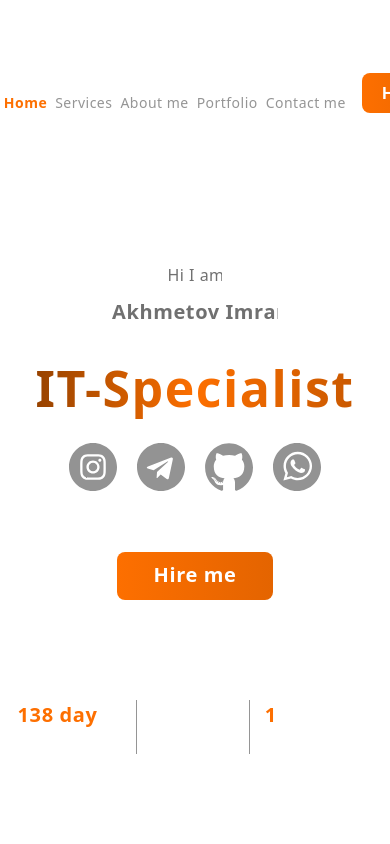
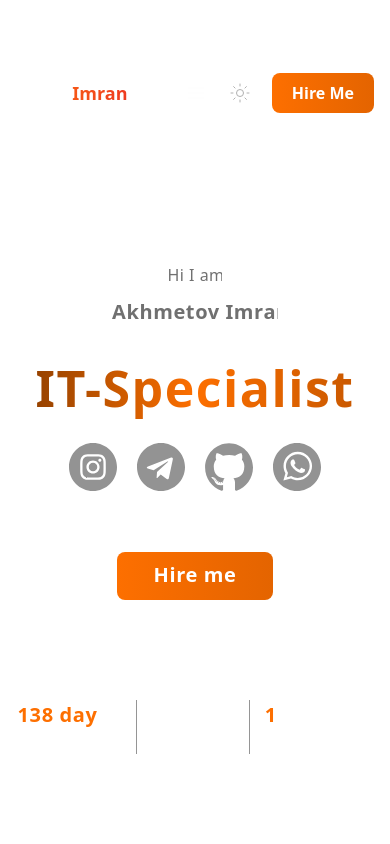
Before and after one commit to imranahmetov-png/my-blog, a React (Vite) app: page / in a window 390 px wide. Shown: the top 844 px of the page. Built offline with nearby package versions, Linux system fonts and the light colour scheme.

Commit message:
feat(header): Added a toggle menu for the mobile version

```diff
--- a/src/component/header.tsx
+++ b/src/component/header.tsx
@@ -1,55 +1,88 @@
+import { useRef, useState } from 'react'
 import { useTheme } from '@/context/theme/useTheme'
+import { useClickOutsite } from '../hooks/useClickOutsite'
 import ThemeD from '../assets/img/themeDark.svg'
 import ThemeL from '../assets/img/themeLight.svg'
+import MenuImg from '../assets/img/MenuImg.svg'
 
 export default function UIHeader() {
   const { theme, switchTheme } = useTheme()
+  const [isOpen, setIsOpen] = useState(false)
+  const handleLinkClick = () => {
+    setIsOpen(false) // закроет меню
+  }
+  const menuRef = useRef<HTMLElement>(null)
+  const buttonRef = useRef<HTMLButtonElement>(null) // Реф для кнопки
+  // Закрывание меню при клике вне него
+  useClickOutsite([menuRef, buttonRef], () => setIsOpen(false))
   return (
-    <header className="flex w-full justify-center text-align:center items-center sm:px-8 sm:py-4">
-      <div className="text-transparent mr-[10px] sm:mr-[50px] bg-clip-text bg-linear-to-r from-[#FD6F00] to-[#E60026] text-lg sm:text-[30px] text-align:left flex items-center pl-4 font-bold ">
+    <header className="relative container mx-auto w-full flex justify-between sm:justifu-center items-center sm:px-8 sm:py-4">
+      <p className="flex-1 text-center text-transparent sm:mr-[50px] bg-clip-text bg-linear-to-r from-[#FD6F00] to-[#E60026] text-lg sm:text-[30px] font-bold ">
         Imran
-      </div>
-      <nav className="flex justify-center items-end gap-2 sm:gap-6 tracking-[0.03em]">
+      </p>
+      <div className="flex items-center gap-3">
+        <button
+          ref={buttonRef}
+          className="sm:hidden flex items-center text-[20px] "
+          onClick={() => setIsOpen((prev) => !prev)}
+        >
+          <img src={MenuImg} alt="MenuImg" />
+        </button>
+        <nav
+          ref={menuRef}
+          className={`
+    fixed top-[115px] left-0 w-full bg-[#ffffff]/6 transform transition-transform duration-300 ease-in-out
+    ${isOpen ? 'translate-x-0' : '-translate-x-full'}
+    flex flex-col rounded-xl p-6  overflow-hidden sm:static sm:flex sm:flex-row sm:translate-x-0 sm:h-auto sm:w-auto sm:bg-transparent
+  `}
+        >
+          <div className="flex flex-col gap-3 px-2 sm:flex-row ">
             <a
               href="#Home"
-          className="text-[#FD6F00] hover:text-[#ff8a33] transition-colors duration-300 text-sm sm:text-[23px] text-center flex items-center font-bold"
+              onClick={handleLinkClick}
+              className="text-[#FD6F00] hover:text-[#ff8a33] font-bold text-lg sm:text-[23px]"
             >
               Home
             </a>
             <a
               href="#Services"
-          className="text-[#959595] hover:text-gray-300 transition-colors duration-300 text-sm sm:text-[23px] text-center flex items-center "
+              onClick={handleLinkClick}
+              className="text-[#959595] hover:text-gray-300 text-lg sm:text-[23px]"
             >
               Services
             </a>
             <a
               href="#About me"
-          className="text-[#959595] hover:text-gray-300 transition-colors duration-300 text-sm sm:text-[23px] text-center whitespace-nowrap flex items-center"
+              onClick={handleLinkClick}
+              className="text-[#959595] hover:text-gray-300 text-lg sm:text-[23px] whitespace-nowrap"
             >
               About me
             </a>
             <a
               href="#Portfolio"
-          className="text-[#959595] hover:text-gray-300 transition-colors duration-300 text-sm sm:text-[23px] text-center "
+              onClick={handleLinkClick}
+              className="text-[#959595] hover:text-gray-300 text-lg sm:text-[23px]"
             >
               Portfolio
             </a>
             <a
               href="#Contact me"
-          className="text-[#959595] hover:text-gray-300 transition-colors duration-300 text-sm sm:text-[23px] text-center whitespace-nowrap flex items-center"
+              onClick={handleLinkClick}
+              className="text-[#959595] hover:text-gray-300 text-lg sm:text-[23px] whitespace-nowrap"
             >
               Contact me
             </a>
+          </div>
+        </nav>
         <button
           onClick={() => switchTheme(theme === 'light' ? 'dark' : 'light')}
-          className="h-8 flex items-center justify-center cursor-pointer"
+          className="h-8 flex items-center justify-center p-2 rounded-lg hover:scale-105 transition-transform duration-300
+        ${theme === 'light' ? 'hover:brightness-200' : 'hover:brightness-900'}"
         >
           <img
             src={theme === 'light' ? ThemeD : ThemeL}
             alt={theme === 'light' ? 'Луна' : 'Солнце'}
-            className={`w-7 h-7 filter transition-transform duration-300 hover:scale-105
-          ${theme === 'light' ? 'hover:brightness-200' : 'hover:brightness-900'}
-        `}
+            className="w-6 h-6"
           />
         </button>
         <a
@@ -60,7 +93,7 @@ export default function UIHeader() {
         >
           Hire Me
         </a>
-      </nav>
+      </div>
     </header>
   )
 }
--- /dev/null
+++ b/src/hooks/useClickOutsite.ts
@@ -0,0 +1,33 @@
+import { useEffect } from 'react'
+import type { RefObject } from 'react'
+
+export const useClickOutsite = (
+  refs: RefObject<HTMLElement | null> | RefObject<HTMLElement | null>[],
+  callback: () => void
+) => {
+  useEffect(() => {
+    const handleClick = (e: MouseEvent) => {
+      const target = e.target as Node
+      // Превращение в массив чтобы игнорировать клики по меню, бургеру и переключателю темы
+      const refArray = Array.isArray(refs) ? refs : [refs]
+
+      // Проверка был ли клик внутри ХОТЯ БЫ ОДНОГО из указанных элементов
+      const isInside = refArray.some(
+        (ref) => ref.current && ref.current.contains(target)
+      )
+
+      if (!isInside) {
+        callback()
+      }
+    }
+
+    document.addEventListener('mousedown', handleClick)
+    return () => {
+      document.removeEventListener('mousedown', handleClick)
+    }
+  }, [refs, callback])
+}
+// почему именно масив-тк передается уже 3 элемента (меню, кнопка-бургер, переключатель темы)
+// e: MouseEvent - тип события
+// e.target as Node - приведение типа, т.к. contains принимает Node
+// перенес определение функции handleClick внутрь useEffect. Тогда она перестанет быть внешней зависимостью
--- a/src/index.css
+++ b/src/index.css
@@ -69,26 +69,13 @@ html {
   animation-delay: 1.5s; /* ждём пока первый текст закончится */
 }
 
-/*убрал (solid #fd6f00) делает бордер-райт (не нравится) работает с (blink-caret 0.75s step-end infinite,) и  @keyframes blink-caret {
-    from,
-    to {
-      border-color: transparent;
-    }
-    50% {
-      border-color: #fd6f00;
-    }
-  }
-  /*
-  typing 0s,
-  blink 0.7s; /* скрытие курсора */
-
-html[data-theme='dark'] {
+[data-theme='dark'] {
   background: #111;
   color: white;
   background-image: url('/assets/img/klyaksa.svg');
 }
 
-html[data-theme='light'] {
+[data-theme='light'] {
   background: white;
   color: black;
 }
```
Also changed, not shown: src/assets/img/MenuImg.svg (added). Lines whose indentation alone changed are shown as unchanged.
